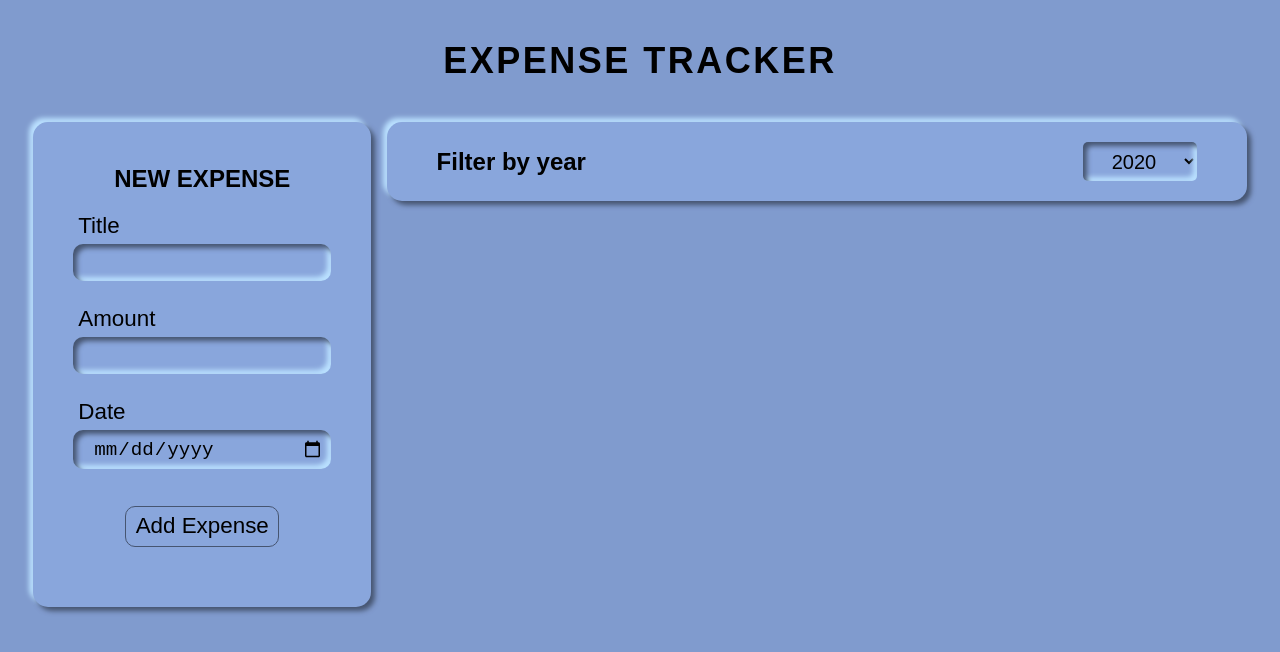
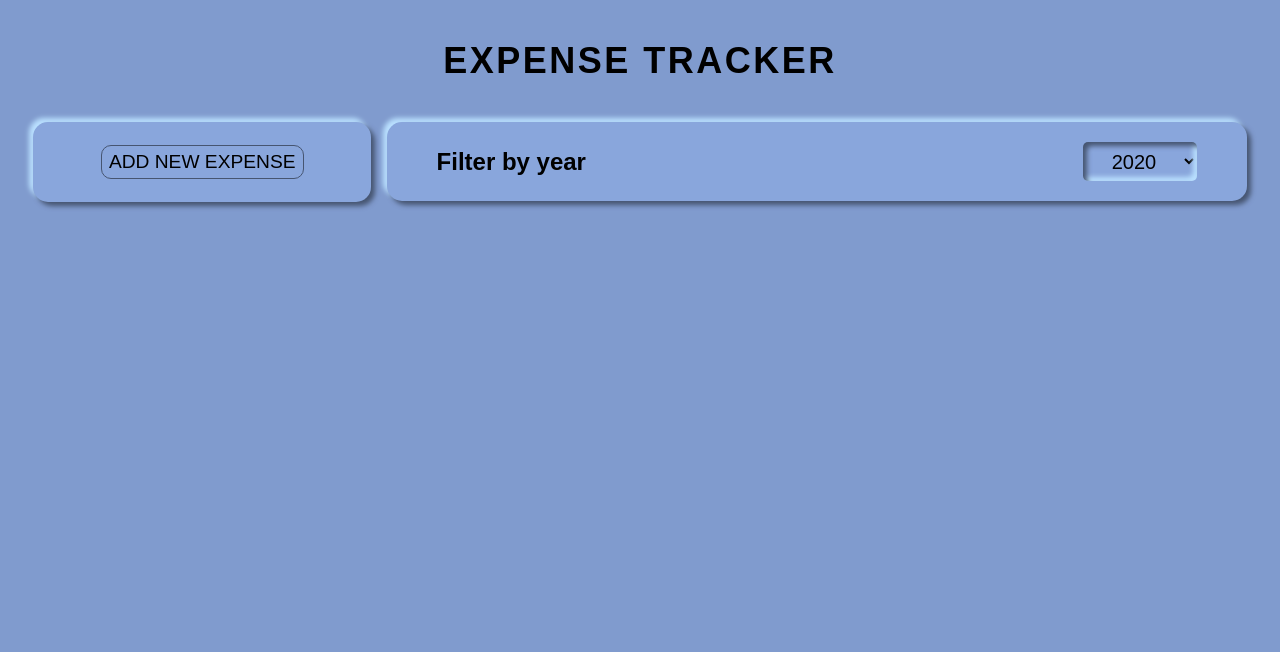
Before and after one commit to EshanTrivedi21/Expense-Tracker, a React (Create React App) app: page / in a window 1280 px wide. Shown: the top 652 px of the page. Built offline with nearby package versions, Linux system fonts and the light colour scheme.

Commit message:
bug: cant figure out add button bug

```diff
--- a/src/App.js
+++ b/src/App.js
@@ -3,12 +3,17 @@ import NewExpense from "./components/NewExpenses/NewExpense.js";
 import Expenses from "./components/Expenses/Expenses.js";
 import './components/UI/index.css';
 
-const expense = [];
+const staticExpenses = [
+  {
+    id: "e3",
+    title: "Car Insurance",
+    amount: 294.67,
+    date: new Date(2021, 2, 28),
+  },
+];
 
 function App() {
-  const [expenses, setExpenses] = useState(expense);
-
-
+  const [expenses, setExpenses] = useState(staticExpenses);
 
   const addExpenseHandler = (expense) => {
     setExpenses((prevExpenses) => {
--- a/src/components/Expenses/ExpenseItem.js
+++ b/src/components/Expenses/ExpenseItem.js
@@ -1,23 +1,14 @@
 import Card from "../UI/Card.js";
-import Button from "../UI/Button.js";
-
 import "../Expenses/ExpenseItem.css";
 
-import { useState } from "react";
-
 function ExpenseItem(props) {
-    const [title, setTitle] = useState(props.title)
-    function clickHandler () {
-        setTitle("New Title");
-    }
     return (
         <Card className="element">
-            <span>{title}</span>
+            <span>{props.title}</span>
             <div className="etc">
                 <span>{props.date}</span>
                 <span>{props.amount}</span>
             </div>
-            <Button onClick={clickHandler}>Change Title</Button>
         </Card>
     );
 }
--- a/src/components/Expenses/Expenses.js
+++ b/src/components/Expenses/Expenses.js
@@ -7,8 +7,8 @@ const Expenses = (props) => {
   const formChangeHandler = (selectedYear) => {
     setFilteredYear(selectedYear);
   };
-  const filteredExpenses = props.items.filter((expense) => {
-    return expense.date.getFullYear().toString() === filteredYear;
+  const filteredExpenses = props.items.filter((expenses) => {
+    return expenses.date.getFullYear().toString() === filteredYear;
   });
   return (
     <div className="mainDisplay">
@@ -16,7 +16,7 @@ const Expenses = (props) => {
         onSelect={filteredYear}
         onChangeFilter={formChangeHandler}
       />
-      {props.items.map((expenses) => (
+      {filteredExpenses.map((expenses) => (
         <ExpenseItem
           key={expenses.id}
           title={expenses.title}
--- a/src/components/NewExpenses/ExpenseForm.css
+++ b/src/components/NewExpenses/ExpenseForm.css
@@ -27,14 +27,12 @@
 }
 
 .formButton {
-    width: 50%;
+    width: auto;
     display: flex;
     justify-content: center;
-    font-size: 1.4rem;
-    padding: 0.4rem 0.5rem;
-    margin: 2rem 0rem;
-    margin-left: auto;
-    margin-right: auto;
+    font-size: 1.25rem;
+    padding: 0.5rem 1.25rem;
+    margin: 2rem 0.25rem;
     border-radius: 10px;
     border:solid 0.5px #465571;
 }
@@ -54,3 +52,9 @@
     display: flex;
     flex-direction: column;
 }
+
+.button-wrap {
+    display: flex;
+    justify-content: flex-end;
+    margin-right: 20px;
+}
--- a/src/components/NewExpenses/ExpenseForm.js
+++ b/src/components/NewExpenses/ExpenseForm.js
@@ -25,7 +25,7 @@ function ExpenseForm(props) {
     const expenseData = {
       title: newTitle,
       amount: newAmount,
-      date: newDate,
+      date: new Date(newDate),
     };
 
     props.onSaveExpense(expenseData);
@@ -65,9 +65,14 @@ function ExpenseForm(props) {
           onChange={dateChangeHandler}
         ></input>
       </div>
-      <Button className="formButton" type="submit" onClick={submitHandler}>
-        Add Expense
-      </Button>
+      <div className="button-wrap">
+        <Button className="formButton" type="button" onClick={props.onCloseForm}>
+          Cancel
+        </Button>
+        <Button className="formButton" type="submit" onClick={submitHandler}>
+          Add
+        </Button>
+      </div>
     </form>
   );
 }
--- a/src/components/NewExpenses/NewExpense.css
+++ b/src/components/NewExpenses/NewExpense.css
@@ -2,3 +2,10 @@
     margin: 0;
     padding: 13px 0px;
 }
+
+.formOpenButton {
+    width: 60%;
+    margin: 10px auto;
+    padding: 5px 0px;
+    font-size: 1.2em;
+}
--- a/src/components/NewExpenses/NewExpense.js
+++ b/src/components/NewExpenses/NewExpense.js
@@ -1,19 +1,38 @@
 import ExpenseForm from "./ExpenseForm.js";
-import Card from "../UI/Card"
-
+import Button from "../UI/Button.js";
+import Card from "../UI/Card";
+import "../NewExpenses/NewExpense.css";
+import { useState } from "react";
 import "../NewExpenses/NewExpense.css";
 
-function NewExpense (props) {
-    function saveExpenseHandler (enteredExpenseData) {
+function NewExpense(props) {
+  const [openForm, setOpenForm] = useState(false);
+
+  function openFormHandler() {
+    setOpenForm(true);
+  }
+
+  function closeFormHandler() {
+    setOpenForm(false);
+  }
+
+  function saveExpenseHandler(enteredExpenseData) {
     const expenseData = {
       ...enteredExpenseData,
-            id: (Math.floor(Math.random() * 1000) + 1).toString()
+      id: (Math.floor(Math.random() * 1000) + 1).toString(),
     };
     props.onAddExpense(expenseData);
   }
+
   return (
     <Card className="margin-zero">
-            <ExpenseForm onSaveExpense = {saveExpenseHandler}></ExpenseForm>
+      {openForm ? (
+        <ExpenseForm onSaveExpense={saveExpenseHandler} onCloseForm={closeFormHandler}></ExpenseForm>
+      ) : (
+        <Button className="formButton formOpenButton" onClick={openFormHandler}>
+          ADD NEW EXPENSE
+        </Button>
+      )}
     </Card>
   );
 }
```
Also changed, not shown: 1 other file (tests, documents, lock files or other folders). Lines whose indentation alone changed are shown as unchanged.
